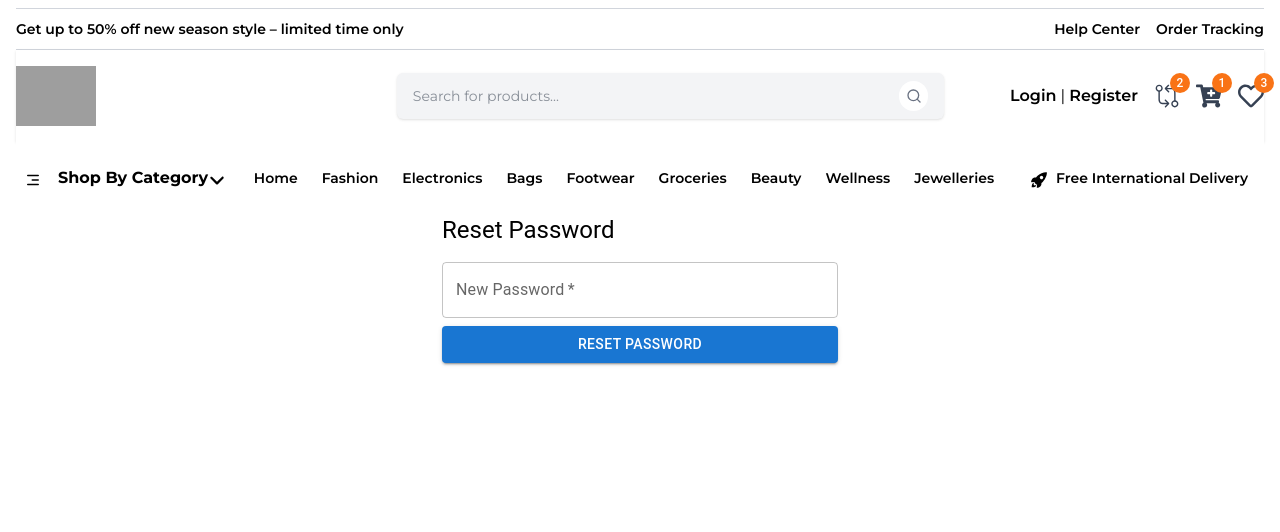
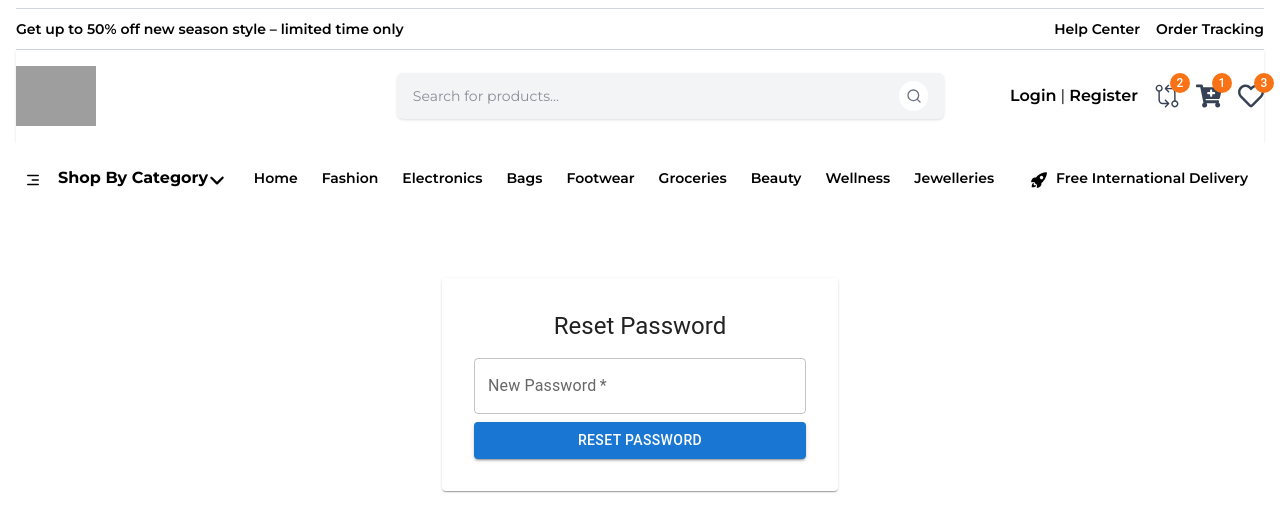
Before and after one commit to shahidgthub/Ecommerce, a React (Vite) app: page /resetpassword/1 in a window 1280 px wide. Shown: the top 532 px of the page. Built offline with nearby package versions, Linux system fonts and the light colour scheme; grey boxes are pictures that could not be loaded.

Commit message:
forgotpassword some changes?

```diff
--- a/src/components/Forgotpassword/index.jsx
+++ b/src/components/Forgotpassword/index.jsx
@@ -1,38 +1,55 @@
 import React, { useState } from 'react';
-import { TextField, Button, Typography, Container } from '@mui/material';
+import { TextField, Button, Typography, Container, Paper, CircularProgress } from '@mui/material';
+import axios from 'axios';
 
-const Forgotpassword = () => {
+const ForgotPassword = () => {
   const [email, setEmail] = useState('');
   const [message, setMessage] = useState('');
+  const [loading, setLoading] = useState(false);
 
   const handleSubmit = async (e) => {
     e.preventDefault();
-    const res = await fetch('http://localhost:5000/api/forgot-password', {
-      method: 'POST',
-      headers: { 'Content-Type': 'application/json' },
-      body: JSON.stringify({ email }),
-    });
-    const data = await res.json();
-    setMessage(data.message);
+    setLoading(true);
+    setMessage('');  // Reset previous messages
+
+    try {
+      const response = await axios.post('http://localhost:5000/api/forgot-password', { email });
+      setMessage(response.data.message);
+    } catch (err) {
+      setMessage(err.response?.data?.message || 'Something went wrong.');
+    } finally {
+      setLoading(false);
+    }
   };
 
   return (
     <Container maxWidth="xs">
-      <Typography variant="h5">Forgot Password</Typography>
+      <Paper style={{ padding: '2rem', marginTop: '4rem' }}>
+        <Typography variant="h5" align="center">Forgot Password</Typography>
         <form onSubmit={handleSubmit}>
           <TextField
             label="Email"
+            type="email"
             fullWidth
+            required
             margin="normal"
             value={email}
             onChange={(e) => setEmail(e.target.value)}
-          required
           />
-        {message && <Typography color="primary">{message}</Typography>}
-        <Button type="submit" fullWidth variant="contained">Send Reset Link</Button>
+          <Button
+            type="submit"
+            variant="contained"
+            color="primary"
+            fullWidth
+            disabled={loading}
+          >
+            {loading ? <CircularProgress size={24} /> : 'Submit'}
+          </Button>
         </form>
+        {message && <Typography style={{ marginTop: '1rem' }}>{message}</Typography>}
+      </Paper>
     </Container>
   );
 };
 
-export default Forgotpassword;
+export default ForgotPassword;
--- a/src/components/Login/index.jsx
+++ b/src/components/Login/index.jsx
@@ -56,7 +56,15 @@ const Login = () => {
             <Button type="submit" variant="contained" color="primary" fullWidth>
               Login
             </Button>
+
+            {/* Forgot Password Link */}
+            <div style={{ marginBottom: '5', textAlign: 'center' }}>
+                      <Link to="/forgotpassword" style={{ fontSize: '0.875rem' }}>
+                        Forgot Password?
+                      </Link>
+                    </div>
           </form>
+
           <div style={{ marginTop: '1rem', textAlign: 'center' }}>
             <Typography variant="body2">
               Don’t have an account? <Link to="/register">Register</Link>
--- a/src/components/Register/index.jsx
+++ b/src/components/Register/index.jsx
@@ -62,12 +62,7 @@ const Register = () => {
             />
           </div>
 
-          {/* Forgot Password Link */}
-          <div style={{ marginBottom: '2rem', textAlign: 'center' }}>
-            <Link to="/forgotpassword" style={{ fontSize: '0.875rem' }}>
-              Forgot Password?
-            </Link>
-          </div>
+
 
           {message && (
             <Typography color="error" style={{ marginBottom: '1rem' }}>
--- a/src/components/Resetpassword/index.jsx
+++ b/src/components/Resetpassword/index.jsx
@@ -1,41 +1,49 @@
 import React, { useState } from 'react';
-import { useParams } from 'react-router-dom';
-import { TextField, Button, Typography, Container } from '@mui/material';
+import { useParams, useNavigate } from 'react-router-dom';
+import { TextField, Button, Typography, Container, Paper } from '@mui/material';
+import axios from 'axios';
 
-const Resetpassword = () => {
+const ResetPassword = () => {
+  const [password, setPassword] = useState('');
+  const [message, setMessage] = useState('');
   const { token } = useParams();
-  const [newPassword, setNewPassword] = useState('');
-  const [message, setMessage] = useState('');
+  const navigate = useNavigate();
 
-  const handleReset = async (e) => {
+  const handleSubmit = async (e) => {
     e.preventDefault();
-    const res = await fetch(`http://localhost:5000/api/reset-password/${token}`, {
-      method: 'POST',
-      headers: { 'Content-Type': 'application/json' },
-      body: JSON.stringify({ newPassword }),
+    try {
+      const res = await axios.post(`http://localhost:5000/api/reset-password/${token}`, {
+        newPassword: password
       });
-    const data = await res.json();
-    setMessage(data.message);
+      setMessage(res.data.message);
+      setTimeout(() => navigate('/login'), 3000);
+    } catch (err) {
+      setMessage(err.response?.data?.message || 'Something went wrong.');
+    }
   };
 
   return (
     <Container maxWidth="xs">
-      <Typography variant="h5">Reset Password</Typography>
-      <form onSubmit={handleReset}>
+      <Paper style={{ padding: '2rem', marginTop: '4rem' }}>
+        <Typography variant="h5" align="center">Reset Password</Typography>
+        <form onSubmit={handleSubmit}>
           <TextField
             label="New Password"
+            type="password"
             fullWidth
+            required
             margin="normal"
-          type="password"
-          value={newPassword}
-          onChange={(e) => setNewPassword(e.target.value)}
-          required
+            value={password}
+            onChange={(e) => setPassword(e.target.value)}
           />
-        {message && <Typography color="primary">{message}</Typography>}
-        <Button type="submit" fullWidth variant="contained">Reset Password</Button>
+          <Button type="submit" variant="contained" color="primary" fullWidth>
+            Reset Password
+          </Button>
         </form>
+        {message && <Typography style={{ marginTop: '1rem' }}>{message}</Typography>}
+      </Paper>
     </Container>
   );
 };
 
-export default Resetpassword;
+export default ResetPassword;
```
Also changed, not shown: src/App.jsx (+2 -5 lines). Lines whose indentation alone changed are shown as unchanged.
